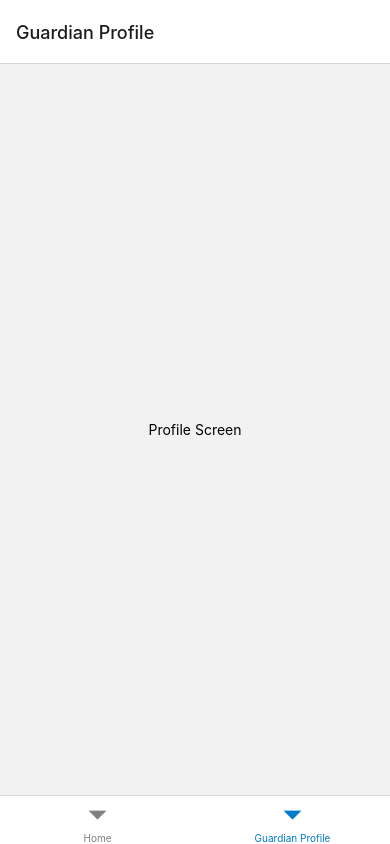
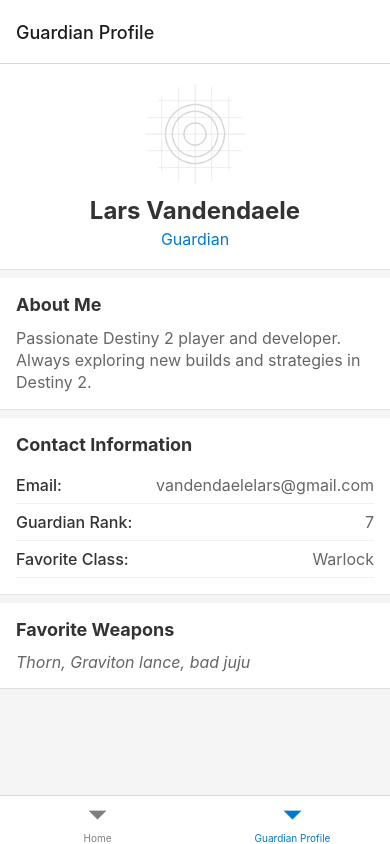
Before and after one commit to LarsVDD05/Lars_Vandendaele_MA1_Examen, a React Native app in the folder Lars_Vandendaele_MA1_Examen/: screen /Profile in a window 390 px wide. Built offline with nearby package versions, Linux system fonts and the light colour scheme.

Commit message:
made profile page

```diff
--- a/Lars_Vandendaele_MA1_Examen/Components/ProfileScreen.jsx
+++ b/Lars_Vandendaele_MA1_Examen/Components/ProfileScreen.jsx
@@ -1,19 +1,119 @@
 import React from 'react';
-import { View, Text, StyleSheet } from 'react-native';
+import { View, Text, StyleSheet, Image, ScrollView } from 'react-native';
 
 const ProfileScreen = () => {
   return (
-    <View style={styles.container}>
-      <Text>Profile Screen</Text>
-    </View>
+    <ScrollView style={styles.container}>
+      <View style={styles.header}>
+        <Image
+          source={require('../assets/adaptive-icon.png')}
+          style={styles.avatar}
+        />
+        <Text style={styles.name}>Lars Vandendaele</Text>
+        <Text style={styles.role}>Guardian</Text>
+      </View>
+
+      <View style={styles.section}>
+        <Text style={styles.sectionTitle}>About Me</Text>
+        <Text style={styles.bio}>
+          Passionate Destiny 2 player and developer.
+          Always exploring new builds and strategies in Destiny 2.
+        </Text>
+      </View>
+
+      <View style={styles.section}>
+        <Text style={styles.sectionTitle}>Contact Information</Text>
+        <View style={styles.contactItem}>
+          <Text style={styles.contactLabel}>Email:</Text>
+          <Text style={styles.contactValue}>vandendaelelars@gmail.com</Text>
+        </View>
+        <View style={styles.contactItem}>
+          <Text style={styles.contactLabel}>Guardian Rank:</Text>
+          <Text style={styles.contactValue}>7</Text>
+        </View>
+        <View style={styles.contactItem}>
+          <Text style={styles.contactLabel}>Favorite Class:</Text>
+          <Text style={styles.contactValue}>Warlock</Text>
+        </View>
+      </View>
+
+      <View style={styles.section}>
+        <Text style={styles.sectionTitle}>Favorite Weapons</Text>
+        <Text style={styles.favoriteWeapons}>
+          Thorn, Graviton lance, bad juju
+        </Text>
+      </View>
+    </ScrollView>
   );
 };
 
 const styles = StyleSheet.create({
   container: {
     flex: 1,
-    justifyContent: 'center',
+    backgroundColor: '#f5f5f5',
+  },
+  header: {
     alignItems: 'center',
+    padding: 20,
+    backgroundColor: '#fff',
+    borderBottomWidth: 1,
+    borderBottomColor: '#e0e0e0',
+  },
+  avatar: {
+    width: 100,
+    height: 100,
+    borderRadius: 50,
+    marginBottom: 12,
+  },
+  name: {
+    fontSize: 24,
+    fontWeight: 'bold',
+    color: '#333',
+    marginBottom: 4,
+  },
+  role: {
+    fontSize: 16,
+    color: '#007acc',
+  },
+  section: {
+    backgroundColor: '#fff',
+    padding: 16,
+    marginTop: 8,
+    borderBottomWidth: 1,
+    borderBottomColor: '#e0e0e0',
+  },
+  sectionTitle: {
+    fontSize: 18,
+    fontWeight: 'bold',
+    color: '#333',
+    marginBottom: 12,
+  },
+  bio: {
+    fontSize: 16,
+    lineHeight: 22,
+    color: '#666',
+  },
+  contactItem: {
+    flexDirection: 'row',
+    justifyContent: 'space-between',
+    alignItems: 'center',
+    paddingVertical: 8,
+    borderBottomWidth: 1,
+    borderBottomColor: '#f0f0f0',
+  },
+  contactLabel: {
+    fontSize: 16,
+    color: '#333',
+    fontWeight: '500',
+  },
+  contactValue: {
+    fontSize: 16,
+    color: '#666',
+  },
+  favoriteWeapons: {
+    fontSize: 16,
+    color: '#666',
+    fontStyle: 'italic',
   },
 });
 
```
